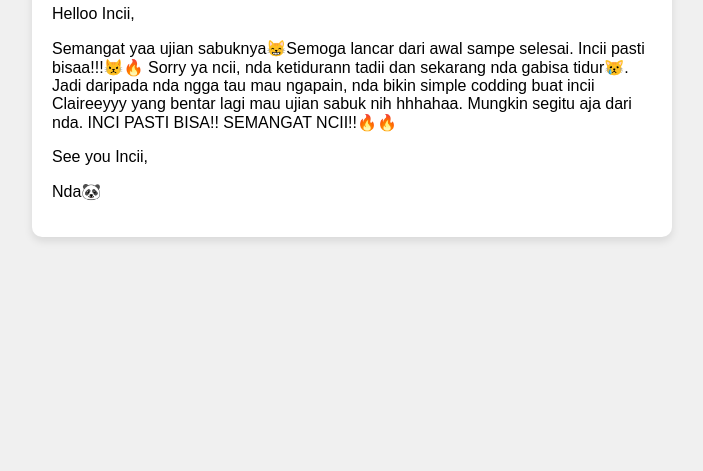
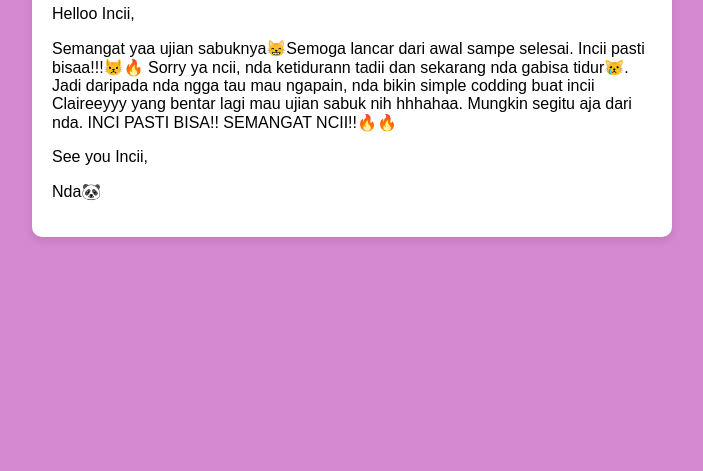
Before and after one commit to Cavalera888/Inci, a plain HTML site: page index.html in a window 1280 px wide. Shown: the part 329-800 px from the top of the page, without its empty margins (288-991 px from the left). Drawn offline with Linux system fonts and the light colour scheme.

Commit message:
Update styles.css

```diff
--- a/styles.css
+++ b/styles.css
@@ -1,6 +1,6 @@
 body {
     font-family: Arial, sans-serif;
-    background-color: #f0f0f0;
+    background-color: #d589cf;
     margin: 0;
     padding: 0;
     display: flex;
```
